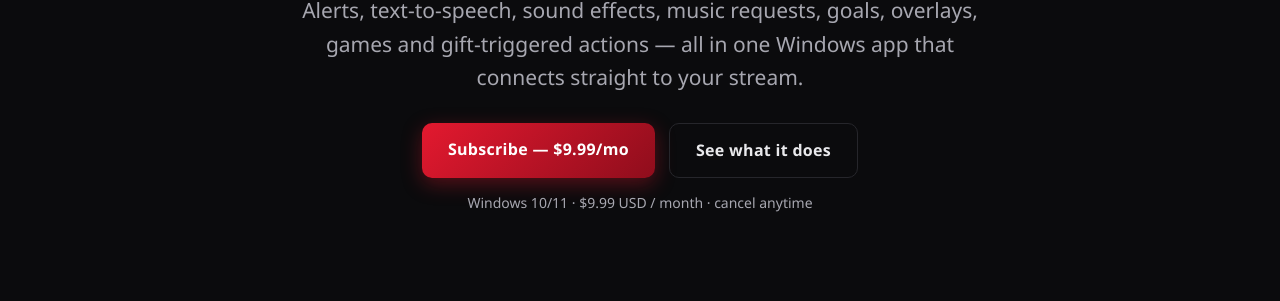
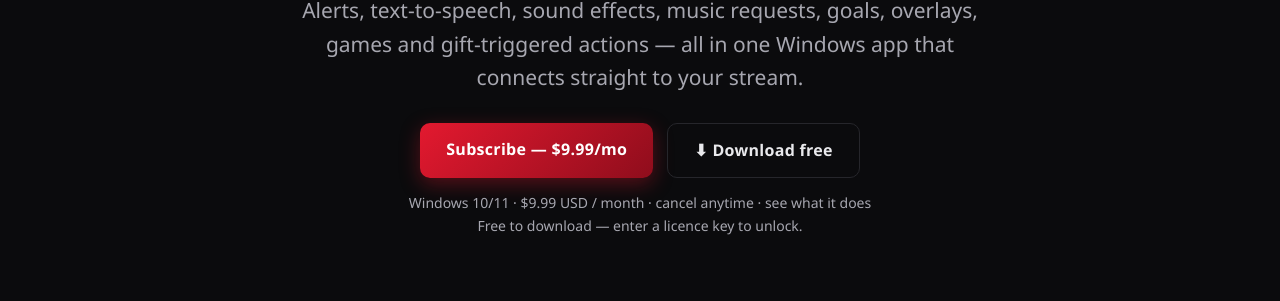
Before and after one commit to Reppy-interactive/reppys-live-tools, a plain HTML site: page index.html in a window 1280 px wide. Shown: the part 292-593 px from the top of the page. Drawn offline with Linux system fonts and the light colour scheme.

Commit message:
Add Download buttons (free install, licence-gated)

```diff
--- a/index.html
+++ b/index.html
@@ -27,9 +27,9 @@
     <p class="lead">Alerts, text-to-speech, sound effects, music requests, goals, overlays, games and gift-triggered actions — all in one Windows app that connects straight to your stream.</p>
     <div class="cta">
       <a class="btn" id="buyBtn" href="https://reppy-licence.reppy.workers.dev/buy">Subscribe — $9.99/mo</a>
-      <a class="btn ghost" href="#features">See what it does</a>
+      <a class="btn ghost" href="https://github.com/Reppy-interactive/reppys-live-tools/releases/latest/download/LiveTools-Setup.exe">⬇ Download free</a>
     </div>
-    <p class="note">Windows 10/11 · $9.99 USD / month · cancel anytime</p>
+    <p class="note">Windows 10/11 · $9.99 USD / month · cancel anytime · <a href="#features" style="color:inherit">see what it does</a><br>Free to download — enter a licence key to unlock.</p>
   </div>
 </section>
 
@@ -76,7 +76,7 @@
         <li>Cancel anytime — keep access to the end of the period</li>
       </ul>
       <a class="btn" href="https://reppy-licence.reppy.workers.dev/buy">Subscribe — $9.99/mo</a>
-      <p class="note" style="margin-top:12px">Secure payment by Stripe. <a href="#faq">How licensing works</a></p>
+      <p class="note" style="margin-top:12px">Secure payment by Stripe. <a href="#faq">How licensing works</a><br>Or <a href="https://github.com/Reppy-interactive/reppys-live-tools/releases/latest/download/LiveTools-Setup.exe">download free</a> first — it stays locked until you enter a key.</p>
     </div>
   </div>
 </section>
```
